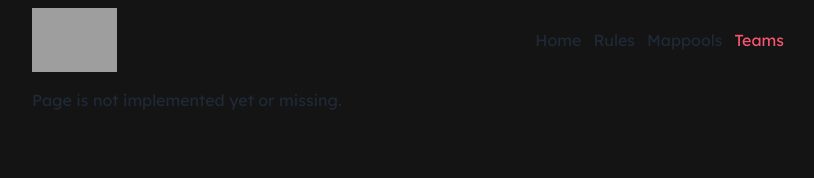
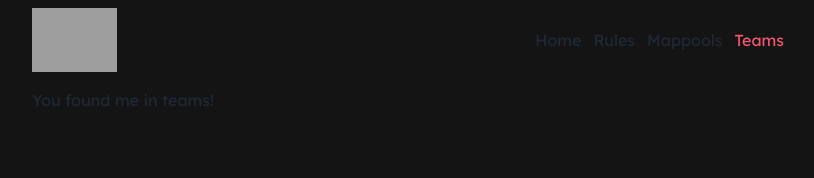
Before and after one commit to Tx-ID/tixosu-v2, a Next.js app: page /teams in a window 1280 px wide. Before the commit this address had no page. Shown: the top 178 px of the page, without its empty margins (232-1046 px from the left). Built offline with nearby package versions, Linux system fonts and the light colour scheme; grey boxes are pictures that could not be loaded.

Commit message:
added pages and env

```diff
--- /dev/null
+++ b/app/mappools/page.js
@@ -0,0 +1,8 @@
+
+export default function Home() {
+  return (
+    <div className="ml-2 mt-2">
+      You found me in mappools!
+    </div>
+  )
+}
--- /dev/null
+++ b/app/teams/page.js
@@ -0,0 +1,8 @@
+
+export default function Home() {
+  return (
+    <div className="ml-2 mt-2">
+      You found me in teams!
+    </div>
+  )
+}
```
Also changed, not shown: 2 other files (tests, documents, lock files or other folders).
